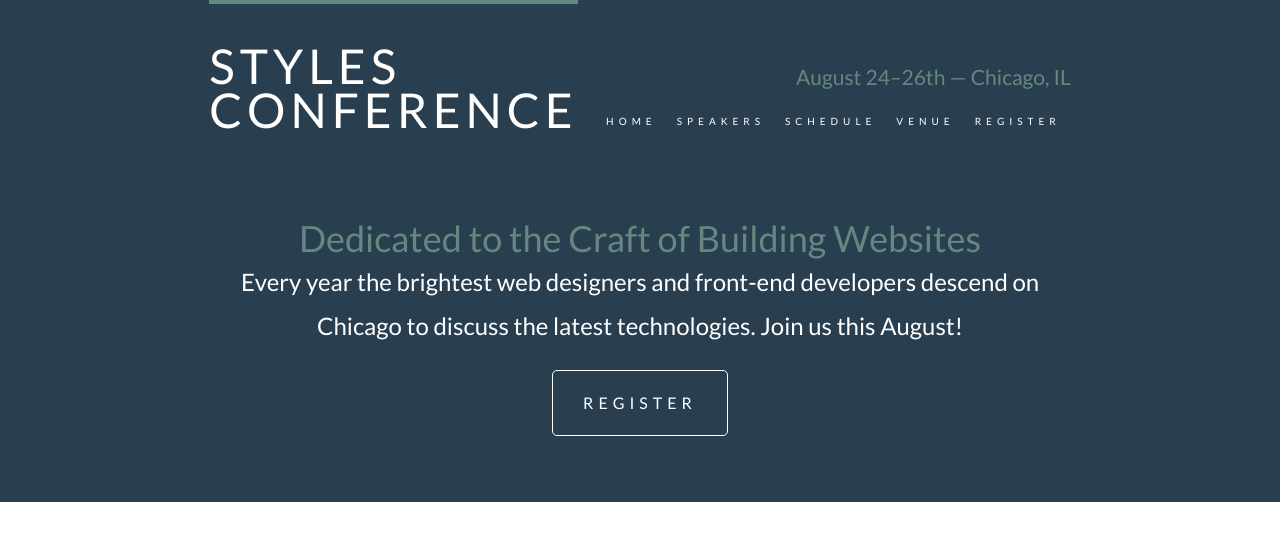
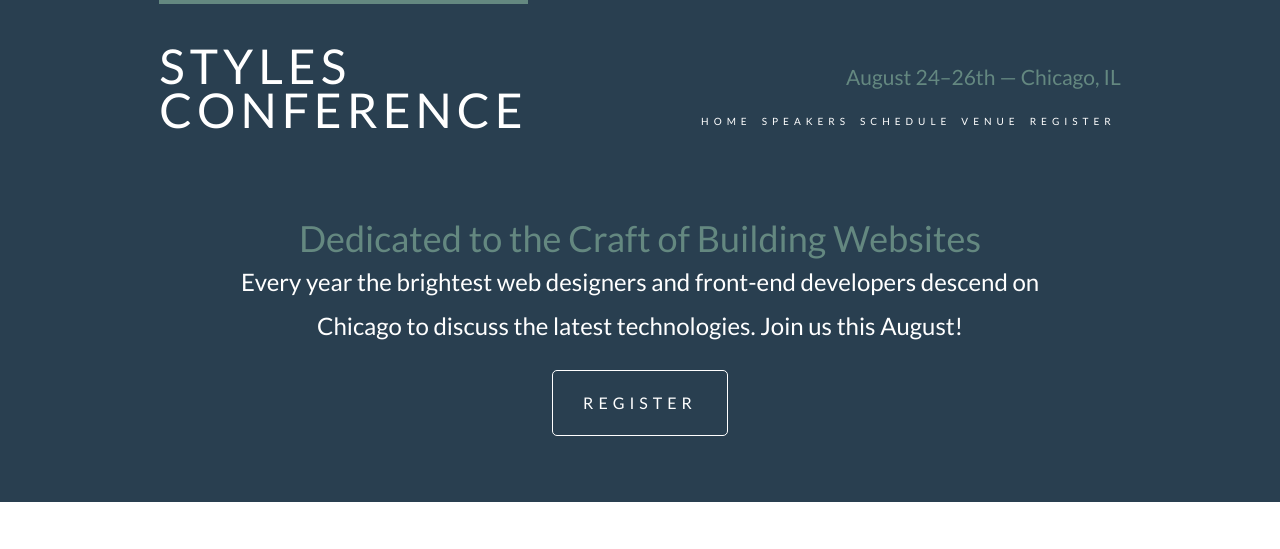
Before and after one commit to Rhody011/ShayHowe-Project, a plain HTML site: page Index.html in a window 1280 px wide. Shown: the top 549 px of the page. Drawn offline with Linux system fonts and the light colour scheme.

Commit message:
Widened Header

```diff
--- a/assets/stylesheets/main.css
+++ b/assets/stylesheets/main.css
@@ -57,6 +57,8 @@ body{
   background:#293f50;
   color:#888;
    font: 100 16px/22px "Lato", "Open Sans", "Helvetica Neue", Helvetica, Arial, sans-serif;
+   width:100%;
+
 }
 
 strong {
@@ -105,8 +107,8 @@ h5 {
 }
 .container {
   display:flex;
-  padding-left: 200px;
-  padding-right: 200px;
+  padding-left: 100px;
+  padding-right: 100px;
 }
 .container a:hover h3{
   color:#a9b2b9;
@@ -290,6 +292,8 @@ Primary Header
 .tagline{
   margin: 66px 0 22px 200px;
   text-align: right;
+
+
 }
 .primary-nav{
   font-size: 10px;
@@ -300,7 +304,7 @@ Primary Header
 }
 .nav li{
   display:inline-block;
-   margin: 0 10px;
+   margin: 0 5px;
   vertical-align: top;
 }
 .primary-footer small{
```
Also changed, not shown: Index.html (line endings or trailing spaces).
